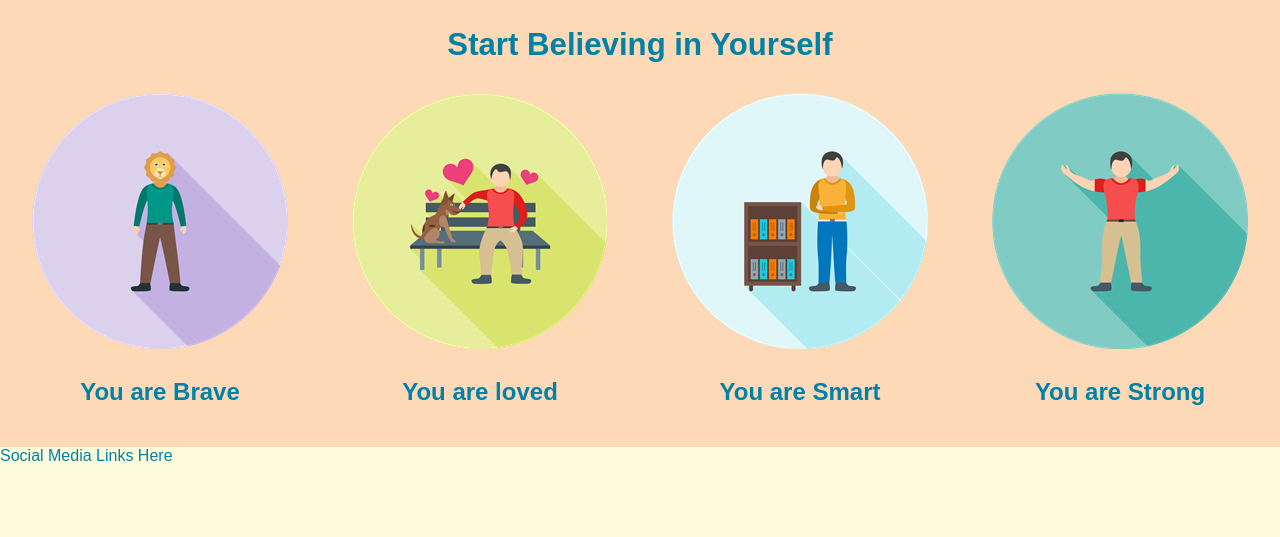
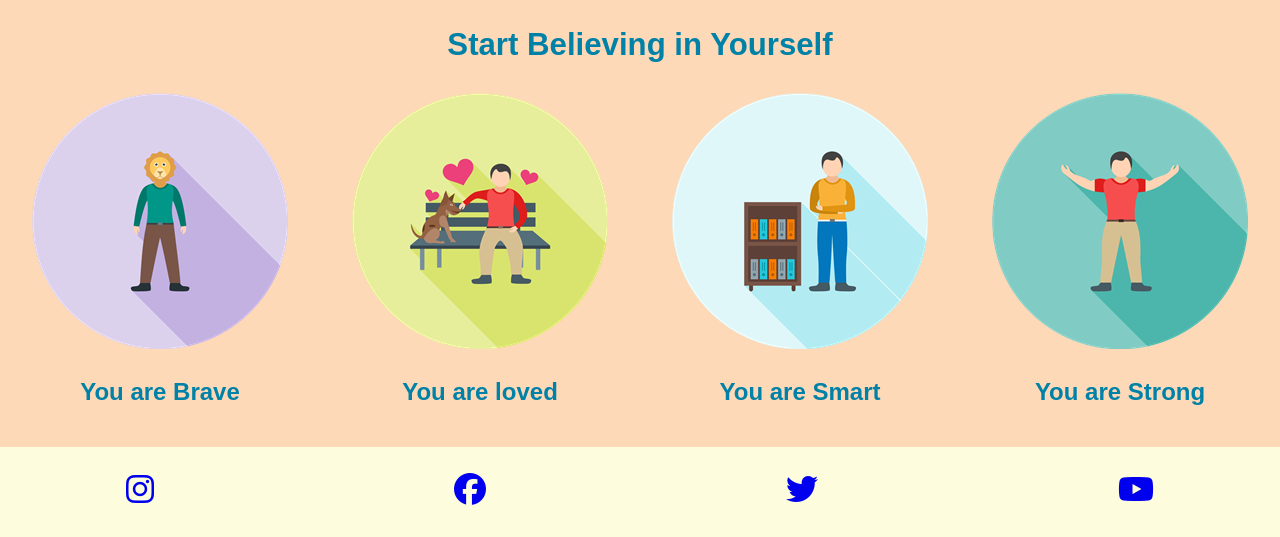
Before and after one commit to Deanbert/therapytree-cfp, a plain HTML site: page index.html in a window 1280 px wide. Shown: the part 1101-1638 px from the top of the page. Before the commit the page ends 1566 px from the top, so only its background shows below. Drawn offline with Linux system fonts and the light colour scheme.

Commit message:
Add footer, footer styling and social media icons/links

```diff
--- a/assets/css/style.css
+++ b/assets/css/style.css
@@ -267,3 +267,22 @@ hr {
     text-align: center;
     font-size: 150%;
 }
+
+/* Footer Styling and Social Media Icons */
+
+#footer-styling {
+    height: 90px;
+}
+
+#social-networks {
+    color: #0081A7;
+    display: flex;
+    justify-content: center;
+    align-items: center;
+    align-content: stretch;
+    gap: 300px;
+    list-style: none;
+    padding-top: 25px;
+    padding-bottom: 25px;
+    font-size: 200%;
+}
--- a/index.html
+++ b/index.html
@@ -97,8 +97,7 @@
                 <h3 id="affirmation-image-text">You are Brave</h3>
             </div>
             <div id="affirmation-image">
-                <img src="assets/images/loved-affirmation.png"
-                    alt="A large red heart with a pink bow">
+                <img src="assets/images/loved-affirmation.png" alt="A large red heart with a pink bow">
                 <h3 id="affirmation-image-text">You are loved</h3>
             </div>
             <div id="affirmation-image">
@@ -113,7 +112,33 @@
             </div>
         </div>
     </section>
-    <footer>Social Media Links Here</footer>
+    <footer id="footer-styling">
+        <ul id="social-networks">
+            <li>
+                <a href="https://instagram.com" target="_blank" rel="noopener"
+                    aria-label="Visit our Instagram page (opens in new tab)"><i class="fab fa-instagram"
+                        aria-hidden="true"></i></a>
+            </li>
+            <li>
+                <a href="https://facebook.com" target="_blank" rel="noopener"
+                    aria-label="Visit our Facebook page (opens in new tab)"><i class="fab fa-facebook"
+                        aria-hidden="true"></i></a>
+            </li>
+            <li>
+                <a href="https://twitter.com" target="_blank" rel="noopener"
+                    aria-label="Visit our Twitter page (opens in new tab)"><i class="fab fa-twitter"
+                        aria-hidden="true"></i></a>
+
+            </li>
+            <li>
+                <a href="https://youtube.com" target="_blank" rel="noopener"
+                    aria-label="Visit our Youtube page (opens in new tab)"><i class="fab fa-youtube"
+                        aria-hidden="true"></i></a>
+            </li>
+        </ul>
+    </footer>
+    <!-- Font Awesome Script-->
+    <script src="https://kit.fontawesome.com/6b91c3e226.js" crossorigin="anonymous"></script>
 </body>
 
 </html>
```
